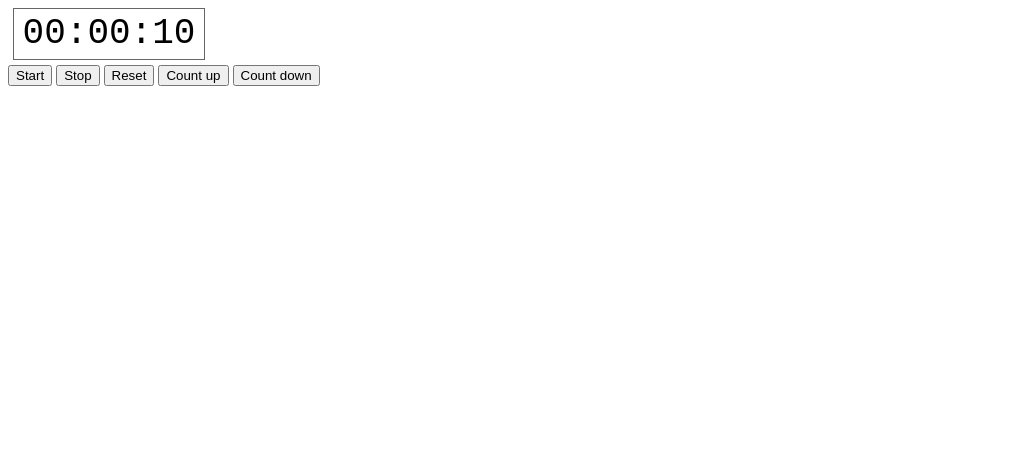
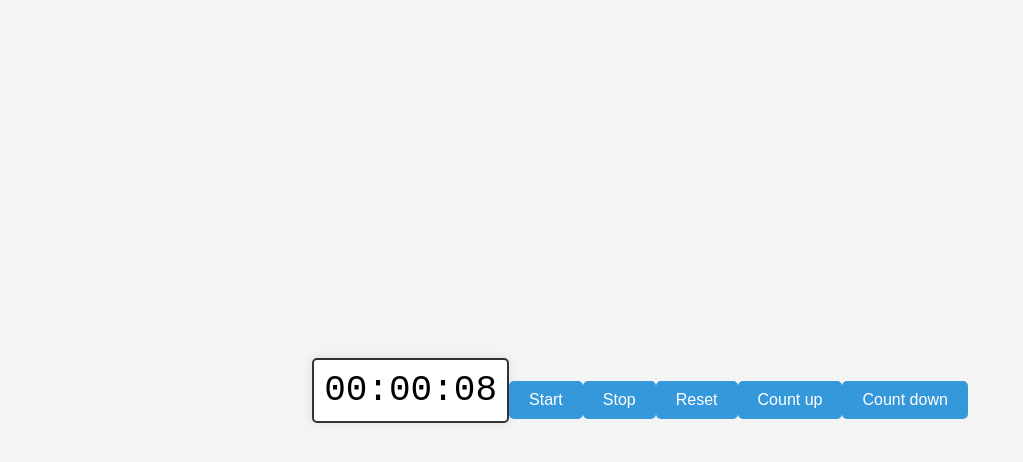
Before and after one commit to jariwarlord/TechCareerCase, a plain HTML site: page index.html in a window 1280 px wide. Both pictures are taken after a click on the button "Start". Shown: the whole page, without its empty margins (0-1023 px from the left). Drawn offline with Linux system fonts and the light colour scheme.

Commit message:
Commit3 the End

```diff
--- a/index.html
+++ b/index.html
@@ -7,23 +7,77 @@
 <head>
     <meta charset="utf-8">
     <meta http-equiv="X-UA-Compatible" content="IE=edge">
-        <title></title>
+    <title>Tech Career Case</title>
     <meta name="description" content="">
     <meta name="viewport" content="width=device-width, initial-scale=1">
     <link rel="stylesheet" href="style.css">
+
 </head>
 <body>
     <div class="timer">
         <span class="hour">00</span>:<span class="minute">00</span>:<span class="second">10</span>
     </div>
     <div class="control">
-            <button onClick="timer.start(1000)">Start</button>
-            <button onClick="timer.stop()">Stop</button>
-            <button onClick="timer.reset(60)">Reset</button>
-            <button onClick="timer.mode(1)">Count up</button>
-            <button onClick="timer.mode(0)">Count down</button>
+        <button onclick="startTimer(1000)">Start</button>
+        <button onclick="stopTimer()">Stop</button>
+        <button onclick="resetTimer(60)">Reset</button>
+        <button onclick="changeMode(1)">Count up</button>
+        <button onclick="changeMode(0)">Count down</button>
     </div>
 
-        <script src="" async defer></script>
+    <script>
+        let timer;
+        let secondsRemaining = 10;
+        let timerMode = 0;
+
+        function startTimer(interval) {
+            timer = setInterval(function () {
+                if (timerMode === 0) {
+
+                    if (secondsRemaining > 0) {
+                        secondsRemaining--;
+                    } else {
+                        clearInterval(timer);
+                    }
+                } else {
+
+                    secondsRemaining++;
+                }
+
+                updateTimerDisplay();
+            }, interval);
+        }
+
+        function stopTimer() {
+            clearInterval(timer);
+        }
+
+        function resetTimer(initialSeconds) {
+            secondsRemaining = initialSeconds;
+            updateTimerDisplay();
+        }
+
+        function changeMode(mode) {
+            timerMode = mode;
+        }
+
+        function updateTimerDisplay() {
+            const hourElement = document.querySelector('.hour');
+            const minuteElement = document.querySelector('.minute');
+            const secondElement = document.querySelector('.second');
+
+            const hours = Math.floor(secondsRemaining / 3600);
+            const minutes = Math.floor((secondsRemaining % 3600) / 60);
+            const seconds = secondsRemaining % 60;
+
+            hourElement.textContent = padZero(hours);
+            minuteElement.textContent = padZero(minutes);
+            secondElement.textContent = padZero(seconds);
+        }
+
+        function padZero(value) {
+            return value < 10 ? '0' + value : value;
+        }
+    </script>
 </body>
 </html>
--- a/style.css
+++ b/style.css
@@ -1,10 +1,45 @@
-div.timer {
-    border:1px #666666 solid;
-    width:190px;
-    height:50px;
-    line-height:50px;
-    font-size:36px;
-    font-family:"Courier New", Courier, monospace;
-    text-align:center;
-    margin:5px;
+body {
+    font-family: 'Arial', sans-serif;
+    background-color: #f4f4f4;
+    margin: 0;
+    display: flex;
+    align-items: center;
+    justify-content: center;
+    height: 100vh;
 }
+
+.timer-container {
+    text-align: center;
+}
+
+.timer {
+    border: 2px solid #333;
+    padding: 10px;
+    font-size: 36px;
+    font-family: "Courier New", Courier, monospace;
+    display: inline-block;
+    background-color: #fff;
+    border-radius: 5px;
+    box-shadow: 0 0 10px rgba(0, 0, 0, 0.1);
+    margin-bottom: 20px;
+}
+
+.control {
+    display: flex;
+    justify-content: space-around;
+}
+
+.control button {
+    padding: 10px 20px;
+    font-size: 16px;
+    cursor: pointer;
+    border: none;
+    border-radius: 5px;
+    background-color: #3498db;
+    color: #fff;
+    transition: background-color 0.3s;
+}
+
+.control button:hover {
+    background-color: #2980b9;
+}
```
Lines whose indentation alone changed are shown as unchanged.
